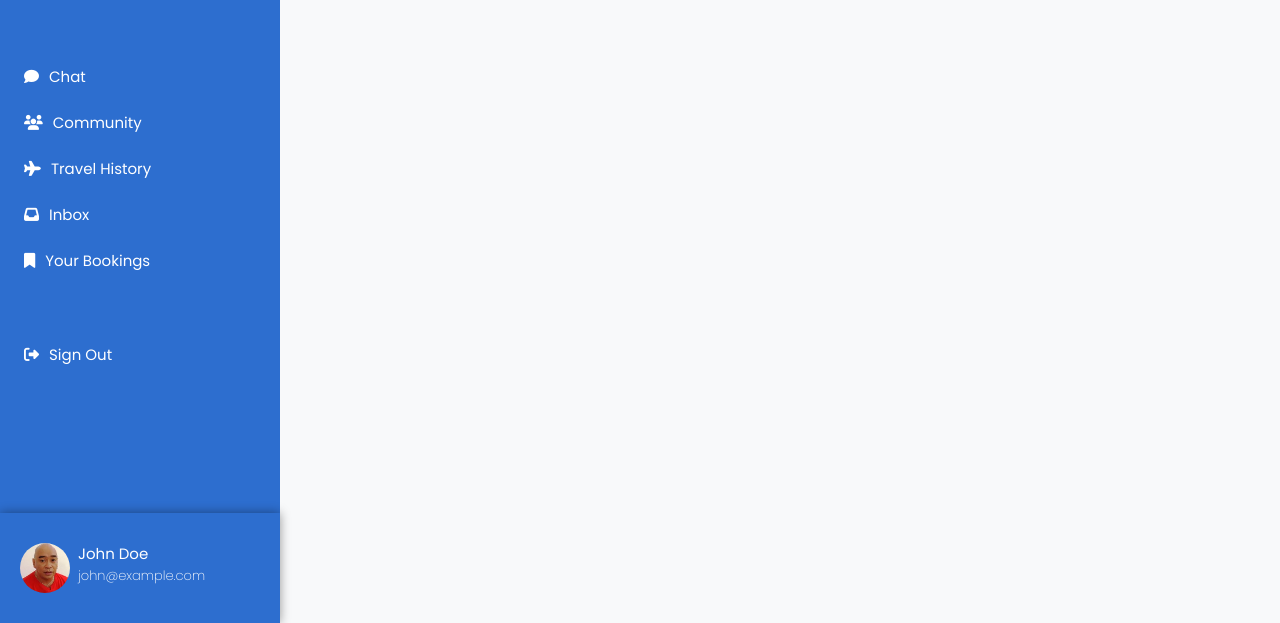
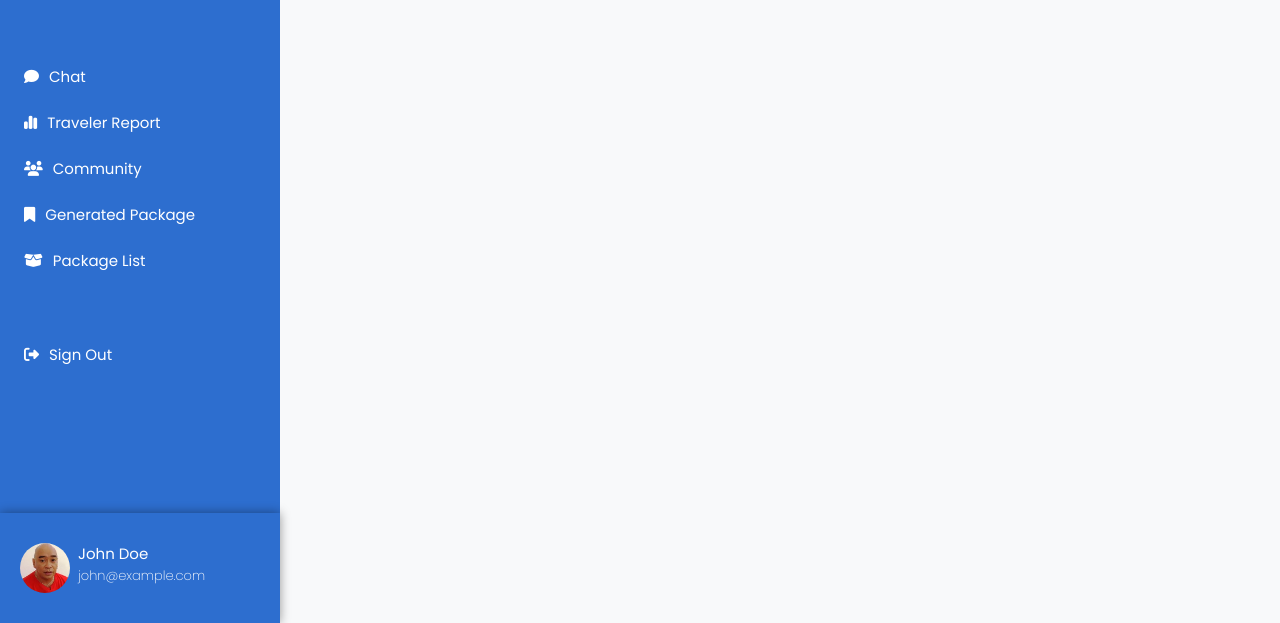
Before and after one commit to polfornillos/ShieldVenture-Frontend, a plain HTML site: page Base Template/index.html in a window 1280 px wide. Shown: the part 177-800 px from the top of the page. Drawn offline with nearby package versions, Linux system fonts and the light colour scheme.

Commit message:
Updated the sidebar links of base template index

```diff
--- a/Base Template/index.html
+++ b/Base Template/index.html
@@ -24,26 +24,26 @@
         </li>
         <li>
           <a href="#">
+            <i class="fas fa-chart-simple"></i>
+            Traveler Report
+          </a>
+        </li>
+        <li>
+          <a href="#">
             <i class="fas fa-users"></i>
             Community
           </a>
         </li>
         <li>
           <a href="#">
-            <i class="fas fa-plane"></i>
-            Travel History
+            <i class="fas fa-bookmark"></i>
+            Generated Package
           </a>
         </li>
         <li>
           <a href="#">
-            <i class="fas fa-inbox"></i>
-            Inbox
-          </a>
-        </li>
-        <li>
-          <a href="#">
-            <i class="fas fa-bookmark"></i>
-            Your Bookings
+            <i class="fas fa-box-open"></i>
+            Package List
           </a>
         </li>
         <li class="mt-5">
```
